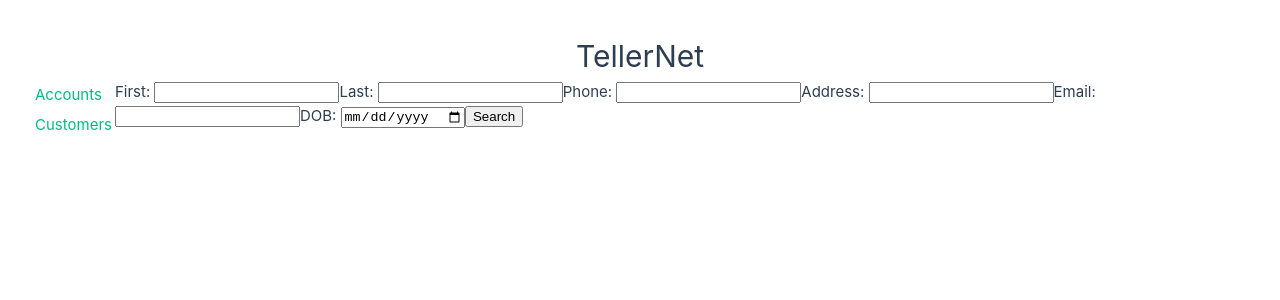
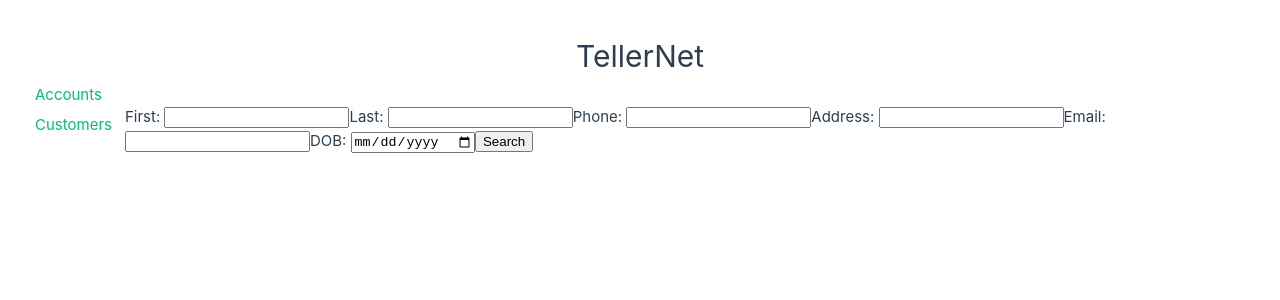
Before and after one commit to Skeffy/TellerNet, a Vue app in the folder front-end/: page / in a window 1280 px wide. Shown: the top 300 px of the page. Built offline with nearby package versions, Linux system fonts and the light colour scheme.

Commit message:
Added margin and padding

```diff
--- a/front-end/src/components/Search.vue
+++ b/front-end/src/components/Search.vue
@@ -47,5 +47,10 @@ export default {
 </template>
 
 <style>
-
+#search {
+    margin-top: 25px;
+    margin-bottom: 25px;
+    padding-left: 10px;
+    padding-right: 10px;
+}
 </style>
```
